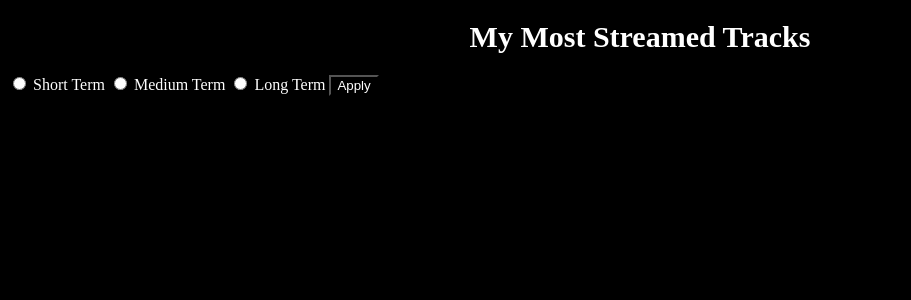
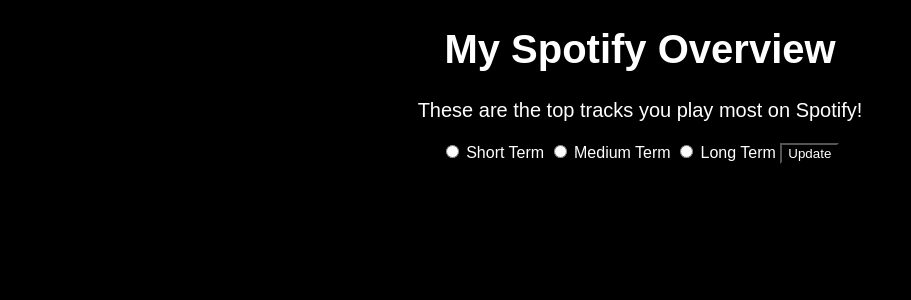
Before and after one commit to jackgibbs12/Spotify-Stats, a Django app: template spotifyStatsProject/templates/index.html in a window 1280 px wide. Shown: the top 300 px of the page, without its empty margins (0-911 px from the left). Run offline with Django 3.2, Linux system fonts and the light colour scheme; the template is opened without the code that fills it, so the values that code supplies are empty.

Commit message:
Fix layout, design improvements, modification to authentication

```diff
--- a/spotifyStatsProject/static/statsApp/style/style.css
+++ b/spotifyStatsProject/static/statsApp/style/style.css
@@ -1,5 +1,8 @@
-*{background-color:black;
-color:white;}
+*{
+    background-color:black;
+    color:white;
+    font-family: Arial;
+}
 
 .singleCover{
     width:200px;
@@ -7,12 +10,25 @@
 
 table{
     width:100%;
+    table-layout: fixed;
 }
 
 #pageTitle{
-    font-size:30px;
-
+    font-size:40px;
+    font-family: Arial;
     position:relative;
     text-align: center;
+}
 
+#pageDesc{
+    font-size:20px;
+    font-family: Arial;
+    position:relative;
+    text-align: center;
 }
+
+form{
+    position:relative;
+    text-align: center;
+    margin-bottom: 30px;
+}
--- a/spotifyStatsProject/statsApp/urls.py
+++ b/spotifyStatsProject/statsApp/urls.py
@@ -1,5 +1,4 @@
 from django.urls import path
-
 from . import views
 
 urlpatterns = [
--- a/spotifyStatsProject/templates/index.html
+++ b/spotifyStatsProject/templates/index.html
@@ -8,15 +8,17 @@
 
 <body>
 
-    <h1 id="pageTitle">My Most Streamed Tracks</h1>
+    <h1 id="pageTitle">My Spotify Overview</h1>
+    <p id="pageDesc">These are the top tracks you play most on Spotify!</p>
     <form  method="post" action="">
-        <input type="radio" id="short" name="time" value="short_term">
+
+        <input type="radio" id="short" name="time" value="short_term" {%if time == "short_term" %} checked {%endif%}>
         <label for="short">Short Term</label>
-        <input type="radio" id="medium" name="time" value="medium_term">
+        <input type="radio" id="medium" name="time" value="medium_term" {%if time == "medium_term" %} checked {%endif%}>
         <label for="medium">Medium Term</label>
-        <input type="radio" id="long" name="time" value="long_term">
+        <input type="radio" id="long" name="time" value="long_term" {%if time == "long_term" %} checked {%endif%}>
         <label for="long">Long Term</label>
-        <input type="submit" value="Apply">
+        <input type="submit" value="Update">
     </form>
 
     <table>
```
Also changed, not shown: spotifyStatsProject/statsApp/views.py (+58 -24 lines), 1 other file.
